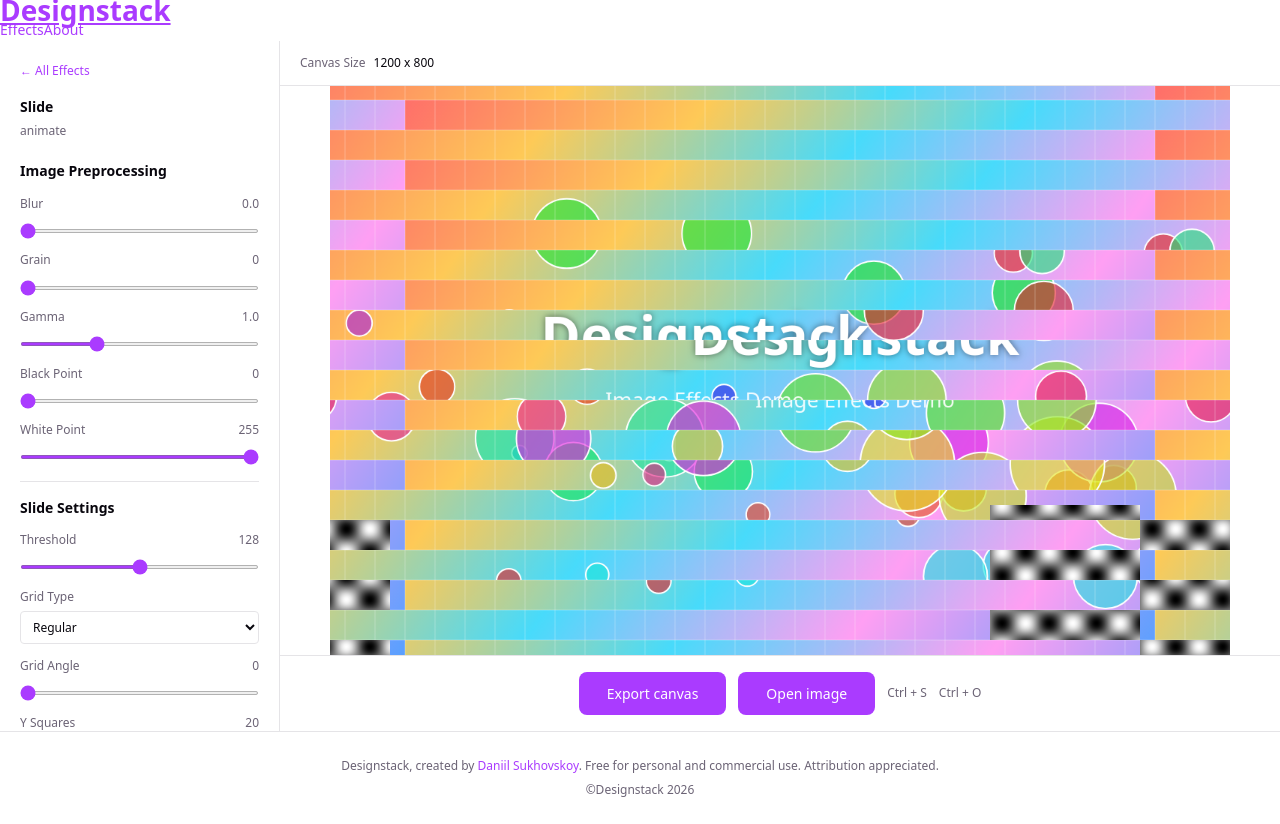
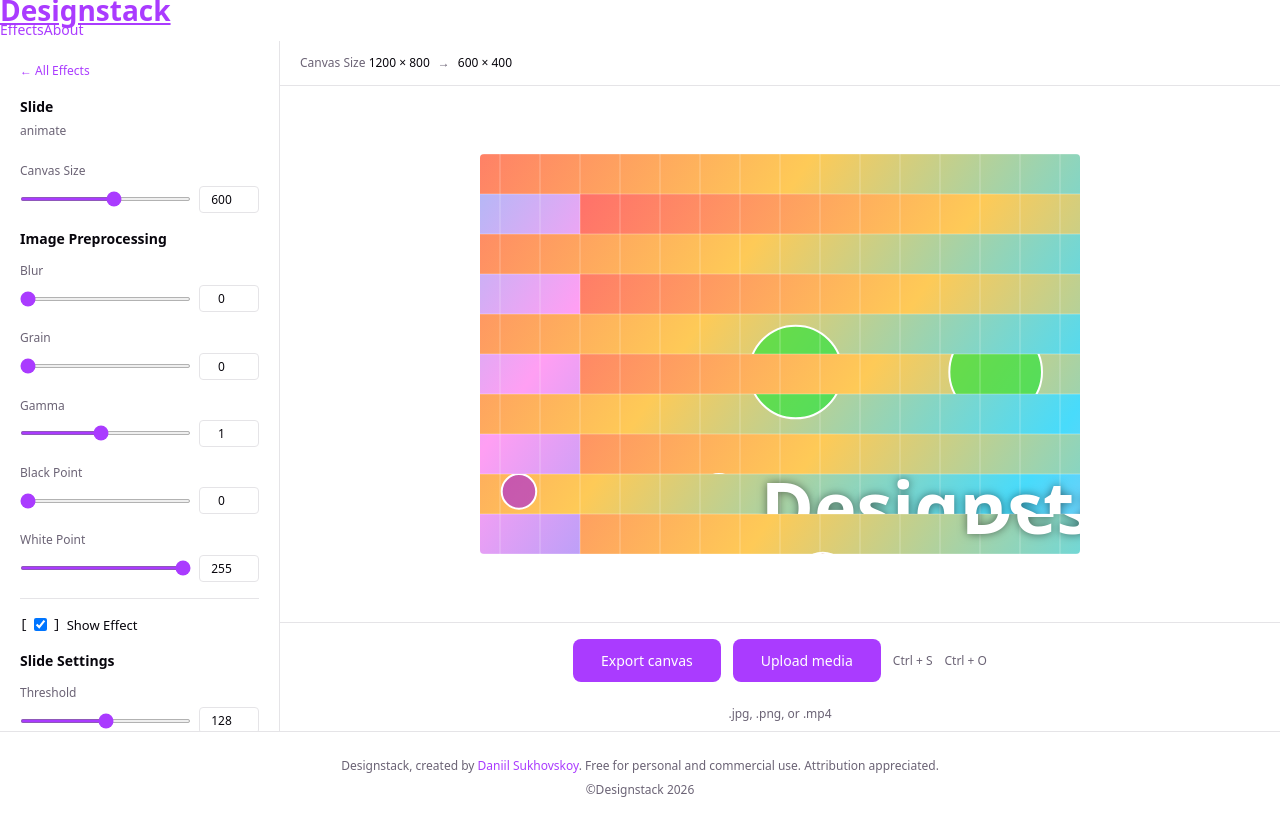
Before and after one commit to flffkaos-pixel/img, a React (Vite) app: page /animate/slide in a window 1280 px wide. Built offline with nearby package versions, Linux system fonts and the light colour scheme.

Commit message:
feat: match toooools.app features - canvas size control, number inputs, grid buttons, show effect toggle

```diff
--- a/src/hooks/useCanvas.ts
+++ b/src/hooks/useCanvas.ts
@@ -11,11 +11,38 @@
 
   const loadImage = useCallback((file: File): Promise<HTMLImageElement> => {
     return new Promise((resolve, reject) => {
+      const url = URL.createObjectURL(file);
+
+      if (file.type.startsWith('video/')) {
+        const video = document.createElement('video');
+        video.muted = true;
+        video.onloadeddata = () => {
+          video.currentTime = 0;
+        };
+        video.onseeked = () => {
+          const c = document.createElement('canvas');
+          c.width = video.videoWidth;
+          c.height = video.videoHeight;
+          c.getContext('2d')!.drawImage(video, 0, 0);
+          URL.revokeObjectURL(url);
+          const img = new Image();
+          img.onload = () => {
+            originalImageRef.current = img;
+            resolve(img);
+          };
+          img.onerror = reject;
+          img.src = c.toDataURL('image/png');
+        };
+        video.onerror = reject;
+        video.src = url;
+        video.load();
+      } else {
         const reader = new FileReader();
         reader.onload = (e) => {
           const img = new Image();
           img.onload = () => {
             originalImageRef.current = img;
+            URL.revokeObjectURL(url);
             resolve(img);
           };
           img.onerror = reject;
@@ -23,6 +50,7 @@
         };
         reader.onerror = reject;
         reader.readAsDataURL(file);
+      }
     });
   }, []);
 
@@ -32,7 +60,8 @@
 
   const renderEffect = useCallback((
     effectName: EffectName,
-    params: EffectParams
+    params: EffectParams,
+    outputSize?: number
   ) => {
     const sourceCanvas = sourceCanvasRef.current;
     const outputCanvas = outputCanvasRef.current;
@@ -40,15 +69,13 @@
     const originalImg = originalImageRef.current;
     if (!sourceCanvas || !outputCanvas || !originalImg) return;
 
-    // Ensure canvas matches original image dimensions
+    // Source canvas always at original resolution for processing
     sourceCanvas.width = originalImg.width;
     sourceCanvas.height = originalImg.height;
     if (tempCanvas) {
       tempCanvas.width = originalImg.width;
       tempCanvas.height = originalImg.height;
     }
-    outputCanvas.width = originalImg.width;
-    outputCanvas.height = originalImg.height;
 
     const srcCtx = sourceCanvas.getContext('2d')!;
     srcCtx.drawImage(originalImg, 0, 0);
@@ -68,8 +95,23 @@
 
     preprocessImage(srcCtx, sourceCanvas.width, sourceCanvas.height, params);
 
+    // Output canvas at target size (maintaining aspect ratio)
+    let outW = originalImg.width;
+    let outH = originalImg.height;
+    if (outputSize && outputSize > 0) {
+      const ratio = originalImg.width / originalImg.height;
+      outW = outputSize;
+      outH = Math.round(outputSize / ratio);
+    }
+    outputCanvas.width = outW;
+    outputCanvas.height = outH;
+
     const outCtx = outputCanvas.getContext('2d')!;
+    if (params.showEffect) {
       applyEffect(effectName, outCtx, sourceCanvas, params);
+    } else {
+      outCtx.drawImage(sourceCanvas, 0, 0, outW, outH);
+    }
   }, []);
 
   const exportCanvas = useCallback((filename = 'export.png') => {
--- a/src/index.css
+++ b/src/index.css
@@ -206,6 +206,23 @@
   color: var(--text);
 }
 
+.grid-btn {
+  flex: 1;
+  padding: 6px 12px;
+  font-size: 12px;
+  border: 1px solid var(--border);
+  border-radius: 4px;
+  background: var(--bg);
+  color: var(--text-h);
+  cursor: pointer;
+  transition: .15s;
+}
+.grid-btn.active {
+  border-color: var(--accent);
+  background: var(--accent);
+  color: #fff;
+}
+
 @media (max-width: 768px) {
   .editor { flex-direction: column; height: auto; }
   .sidebar { width: 100% !important; border-right: none !important; border-bottom: 1px solid var(--border); }
--- a/src/pages/EffectPage.tsx
+++ b/src/pages/EffectPage.tsx
@@ -11,6 +11,7 @@
   const [hasImage, setHasImage] = useState(false)
   const [imageKey, setImageKey] = useState(0)
   const [canvasSize, setCanvasSize] = useState({ w: 0, h: 0 })
+  const [outputSize, setOutputSize] = useState(600)
   const fileInputRef = useRef<HTMLInputElement>(null)
   const sampleLoaded = useRef(false)
 
@@ -38,9 +39,9 @@
 
   useEffect(() => {
     if (hasImage && sourceCanvasRef.current) {
-      renderEffect(activeEffect, params)
+      renderEffect(activeEffect, params, outputSize)
     }
-  }, [activeEffect, params, hasImage, imageKey, renderEffect])
+  }, [activeEffect, params, hasImage, imageKey, outputSize, renderEffect])
 
   const handleImageLoad = useCallback(async (file: File) => {
     const img = await loadImage(file)
@@ -81,14 +82,17 @@
           </p>
         </div>
 
+        <SliderControl label="Canvas Size" value={outputSize} min={100} max={1000} step={1}
+          onChange={setOutputSize} />
+
         <h3 style={{ fontSize: 14, marginBottom: 12, color: 'var(--text-h)' }}>
           Image Preprocessing
         </h3>
         <SliderControl label="Blur" value={params.blur} min={0} max={10} step={0.1}
           onChange={v => setParams(p => ({ ...p, blur: v }))} />
-        <SliderControl label="Grain" value={params.grain} min={0} max={50} step={1}
+        <SliderControl label="Grain" value={params.grain} min={0} max={1} step={0.01}
           onChange={v => setParams(p => ({ ...p, grain: v }))} />
-        <SliderControl label="Gamma" value={params.gamma} min={0.1} max={3} step={0.1}
+        <SliderControl label="Gamma" value={params.gamma} min={0.1} max={2} step={0.1}
           onChange={v => setParams(p => ({ ...p, gamma: v }))} />
         <SliderControl label="Black Point" value={params.blackPoint} min={0} max={255} step={1}
           onChange={v => setParams(p => ({ ...p, blackPoint: v }))} />
@@ -96,6 +100,17 @@
           onChange={v => setParams(p => ({ ...p, whitePoint: v }))} />
 
         <hr style={{ border: 'none', borderTop: '1px solid var(--border)', margin: '16px 0' }} />
+        <label style={{
+          display: 'flex', alignItems: 'center', gap: 6, cursor: 'pointer',
+          fontSize: 13, color: 'var(--text-h)', marginBottom: 16, fontFamily: 'monospace'
+        }}>
+          <span>[</span>
+          <input type="checkbox" checked={params.showEffect}
+            onChange={e => setParams(p => ({ ...p, showEffect: e.target.checked }))}
+            style={{ margin: 0 }} />
+          <span>]</span>
+          <span style={{ fontFamily: 'var(--sans)' }}>Show Effect</span>
+        </label>
         <h3 style={{ fontSize: 14, marginBottom: 12, color: 'var(--text-h)' }}>
           {effectConfig?.label || activeEffect} Settings
         </h3>
@@ -105,13 +120,14 @@
           <label style={{ fontSize: 12, color: 'var(--text)', display: 'block', marginBottom: 4 }}>
             Grid Type
           </label>
-          <select value={params.gridType}
-            onChange={e => setParams(p => ({ ...p, gridType: e.target.value as 'Regular' | 'Benday' }))}>
-            <option value="Regular">Regular</option>
-            <option value="Benday">Benday</option>
-          </select>
+          <div style={{ display: 'flex', gap: 4 }}>
+            <button className={params.gridType === 'Regular' ? 'grid-btn active' : 'grid-btn'}
+              onClick={() => setParams(p => ({ ...p, gridType: 'Regular' }))}>Regular</button>
+            <button className={params.gridType === 'Benday' ? 'grid-btn active' : 'grid-btn'}
+              onClick={() => setParams(p => ({ ...p, gridType: 'Benday' }))}>Benday</button>
+          </div>
         </div>
-        <SliderControl label="Grid Angle" value={params.gridAngle} min={0} max={360} step={1}
+        <SliderControl label="Grid Angle" value={params.gridAngle} min={-45} max={45} step={1}
           onChange={v => setParams(p => ({ ...p, gridAngle: v }))} />
         <SliderControl label="Y Squares" value={params.ySquares} min={2} max={100} step={1}
           onChange={v => setParams(p => ({ ...p, ySquares: v }))} />
@@ -131,19 +147,29 @@
             flex: 1, display: 'flex', flexDirection: 'column',
             alignItems: 'center', justifyContent: 'center', gap: 16
           }}>
-            <p style={{ fontSize: 16, color: 'var(--text-h)', margin: 0 }}>Drop an image here</p>
-            <p style={{ fontSize: 13, color: 'var(--text)', margin: 0 }}>or use Ctrl+O to open a file</p>
+            <p style={{ fontSize: 16, color: 'var(--text-h)', margin: 0 }}>Upload media</p>
+            <p style={{ fontSize: 13, color: 'var(--text)', margin: 0 }}>.jpg, .png, or .mp4</p>
             <label className="upload-btn">
-              Open image
-              <input type="file" accept=".jpg,.jpeg,.png" style={{ display: 'none' }}
+              Get started
+              <input type="file" accept=".jpg,.jpeg,.png,.mp4" style={{ display: 'none' }}
                 onChange={e => { const f = e.target.files?.[0]; if (f) handleImageLoad(f) }} />
             </label>
           </div>
         ) : (
           <>
             <div className="canvas-size">
-              Canvas Size <span style={{ color: 'var(--text-h)' }}>
-                {canvasSize.w} x {canvasSize.h}
+              <span>Canvas Size <span style={{ color: 'var(--text-h)' }}>
+                {canvasSize.w} × {canvasSize.h}
+              </span></span>
+              <span style={{ color: 'var(--text)' }}>→</span>
+              <span style={{ color: 'var(--text-h)' }}>
+                {(() => {
+                  if (!canvasSize.w) return '0 × 0'
+                  const r = canvasSize.w / canvasSize.h
+                  const ow = outputSize
+                  const oh = Math.round(outputSize / r)
+                  return `${ow} × ${oh}`
+                })()}
               </span>
             </div>
             <div className="canvas-wrap">
@@ -153,15 +179,17 @@
             </div>
             <div className="export-bar">
               <button className="export-btn" onClick={() => exportCanvas()}>Export canvas</button>
-              <button className="export-btn" onClick={() => fileInputRef.current?.click()}>Open image</button>
-              <span className="hotkey">Ctrl + S</span>
-              <span className="hotkey">Ctrl + O</span>
+              <button className="export-btn" onClick={() => fileInputRef.current?.click()}>Upload media</button>
+              <span className="hotkey">Ctrl + S Ctrl + O</span>
+            </div>
+            <div style={{ padding: '6px 20px', fontSize: 12, color: 'var(--text)', textAlign: 'center' }}>
+              .jpg, .png, or .mp4
             </div>
           </>
         )}
       </div>
 
-      <input ref={fileInputRef} type="file" accept=".jpg,.jpeg,.png"
+      <input ref={fileInputRef} type="file" accept=".jpg,.jpeg,.png,.mp4"
         style={{ display: 'none' }}
         onChange={e => { const f = e.target.files?.[0]; if (f) handleImageLoad(f) }} />
     </div>
@@ -172,13 +200,30 @@
   label: string; value: number; min: number; max: number; step: number; onChange: (v: number) => void
 }) {
   return (
-    <div className="slider-group">
+    <div className="slider-group" style={{ marginBottom: 16 }}>
       <div className="label">
         <span>{label}</span>
-        <span>{typeof value === 'number' ? value.toFixed(step < 1 ? 1 : 0) : value}</span>
       </div>
-      <input type="range" min={min} max={max} step={step} value={value}
-        onChange={e => onChange(parseFloat(e.target.value))} />
+      <div style={{ display: 'flex', gap: 8, alignItems: 'center' }}>
+        <input type="range" min={min} max={max} step={step} value={value}
+          onChange={e => onChange(parseFloat(e.target.value))}
+          style={{ flex: 1 }} />
+        <input type="number" min={min} max={max} step={step} value={value}
+          onChange={e => {
+            let v = parseFloat(e.target.value)
+            if (isNaN(v)) return
+            if (v < min) v = min
+            if (v > max) v = max
+            onChange(v)
+          }}
+          style={{
+            width: 60, padding: '4px 6px',
+            border: '1px solid var(--border)',
+            borderRadius: 4, background: 'var(--bg)',
+            color: 'var(--text-h)', fontSize: 12,
+            fontFamily: 'inherit', textAlign: 'center'
+          }} />
+      </div>
     </div>
   )
 }
```
Lines whose indentation alone changed are shown as unchanged.
